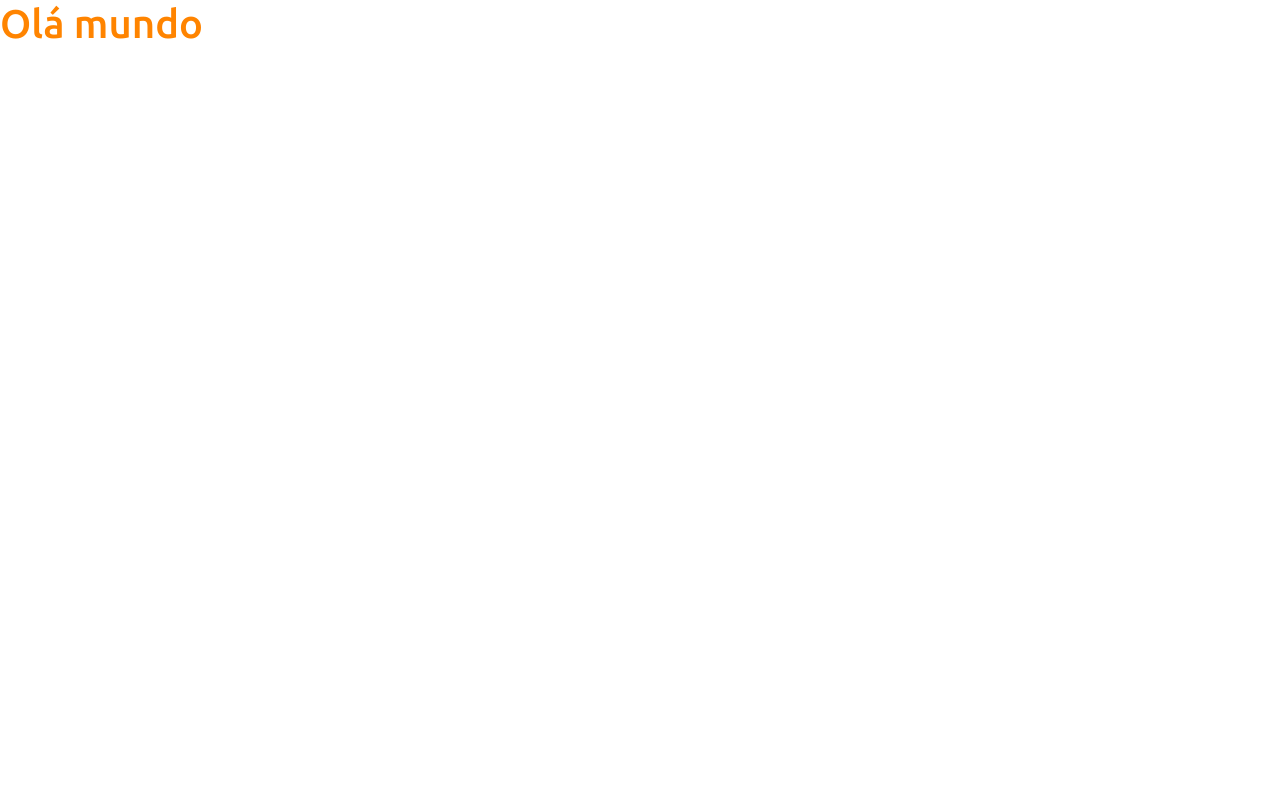
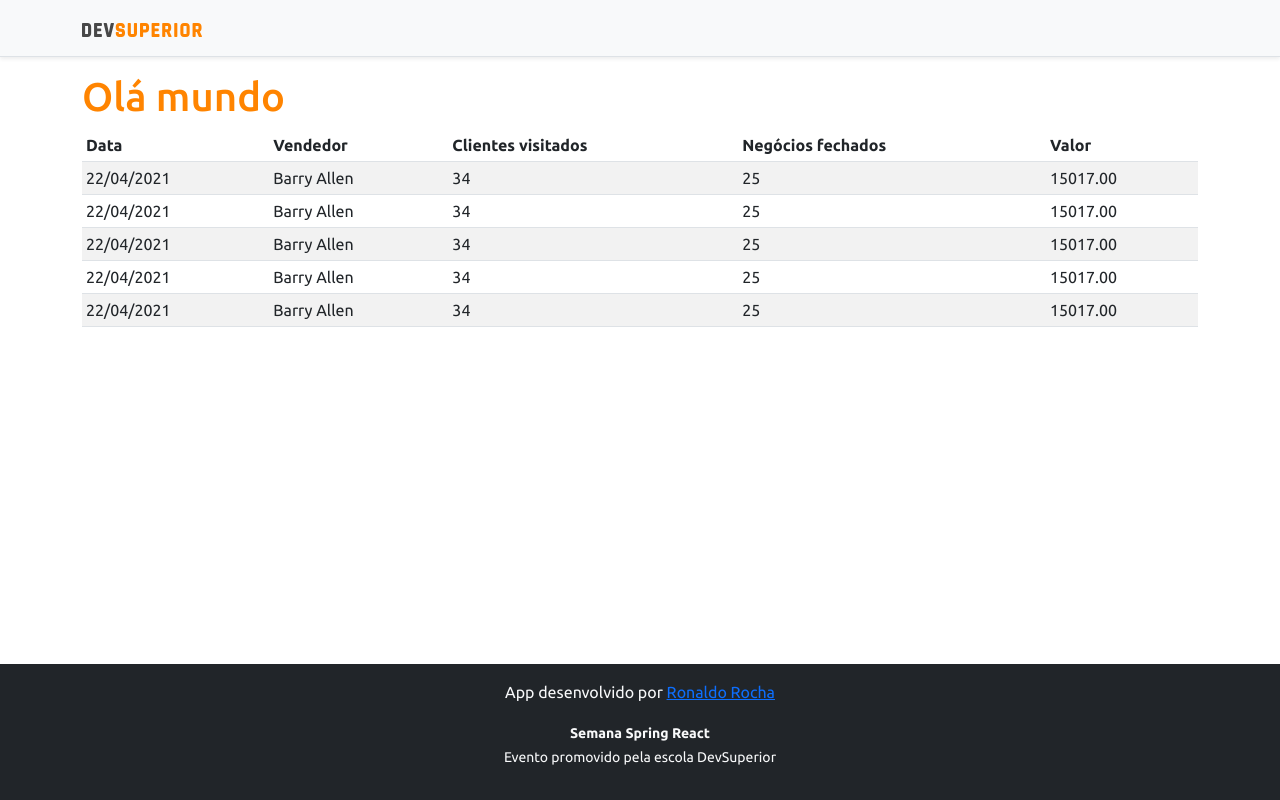
Before and after one commit to ronaldo-devlearning/dsvendas, a React (Create React App) app in the folder frontend/: page / in a window 1280 px wide. Built offline with nearby package versions, Linux system fonts and the light colour scheme.

Commit message:
Basic static components

```diff
--- a/frontend/src/App.tsx
+++ b/frontend/src/App.tsx
@@ -1,8 +1,19 @@
+import DataTable from 'components/DataTable'
+import Footer from 'components/Footer'
+import NavBar from 'components/NavBar'
+
 function App() {
   return (
-    <div>
-      <h1 className='text-primary'>Olá mundo</h1>
-    </div>
+    <>
+      <NavBar />
+
+      <div className="container">
+        <h1 className='text-primary'>Olá mundo</h1>
+
+        <DataTable />
+      </div>
+      <Footer />
+    </>
   )
 }
 
--- /dev/null
+++ b/frontend/src/components/DataTable/index.tsx
@@ -0,0 +1,56 @@
+function DataTable() {
+    return (
+        <div className="table-responsive">
+            <table className="table table-striped table-sm">
+                <thead>
+                    <tr>
+                        <th>Data</th>
+                        <th>Vendedor</th>
+                        <th>Clientes visitados</th>
+                        <th>Negócios fechados</th>
+                        <th>Valor</th>
+                    </tr>
+                </thead>
+                <tbody>
+                    <tr>
+                        <td>22/04/2021</td>
+                        <td>Barry Allen</td>
+                        <td>34</td>
+                        <td>25</td>
+                        <td>15017.00</td>
+                    </tr>
+                    <tr>
+                        <td>22/04/2021</td>
+                        <td>Barry Allen</td>
+                        <td>34</td>
+                        <td>25</td>
+                        <td>15017.00</td>
+                    </tr>
+                    <tr>
+                        <td>22/04/2021</td>
+                        <td>Barry Allen</td>
+                        <td>34</td>
+                        <td>25</td>
+                        <td>15017.00</td>
+                    </tr>
+                    <tr>
+                        <td>22/04/2021</td>
+                        <td>Barry Allen</td>
+                        <td>34</td>
+                        <td>25</td>
+                        <td>15017.00</td>
+                    </tr>
+                    <tr>
+                        <td>22/04/2021</td>
+                        <td>Barry Allen</td>
+                        <td>34</td>
+                        <td>25</td>
+                        <td>15017.00</td>
+                    </tr>
+                </tbody>
+            </table>
+        </div>
+    )
+}
+
+export default DataTable
--- /dev/null
+++ b/frontend/src/components/Footer/index.tsx
@@ -0,0 +1,13 @@
+function Footer() {
+    return (
+        <footer className="footer mt-auto py-3 bg-dark">
+            <div className="container">
+            <p className="text-light">App desenvolvido por <a href="https://github.com/ronaldo-devlearning" target="_blank" rel="noreferrer">Ronaldo Rocha</a></p>
+                <p className="text-light"><small><strong>Semana Spring React</strong><br />
+                    Evento promovido pela escola DevSuperior</small></p>
+            </div>
+        </footer>
+    )
+}
+
+export default Footer
--- /dev/null
+++ b/frontend/src/components/NavBar/index.tsx
@@ -0,0 +1,15 @@
+import ImgDsDark from 'assets/img/ds-dark.svg'
+
+function NavBar() {
+    return (
+        <div className="d-flex flex-column flex-md-row align-items-center p-3 px-md-4 mb-3 bg-light border-bottom shadow-sm">
+            <div className="container">
+                <nav className="my-2 my-md-0 mr-md-3">
+                    <img src={ImgDsDark} alt="DevSuperior" width="120" />
+                </nav>
+            </div>
+        </div>
+    )
+}
+
+export default NavBar
```
Also changed, not shown: frontend/src/assets/img/ds-dark.svg (added).
